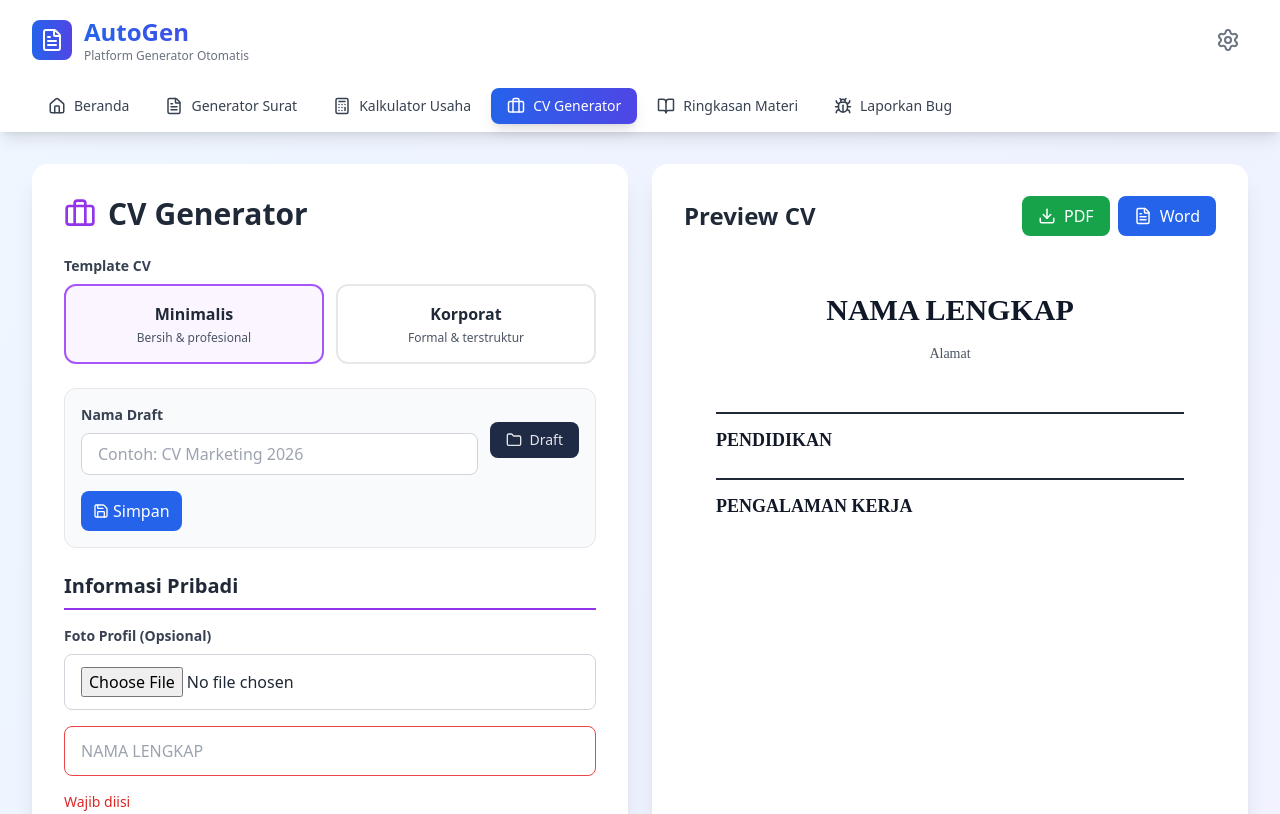
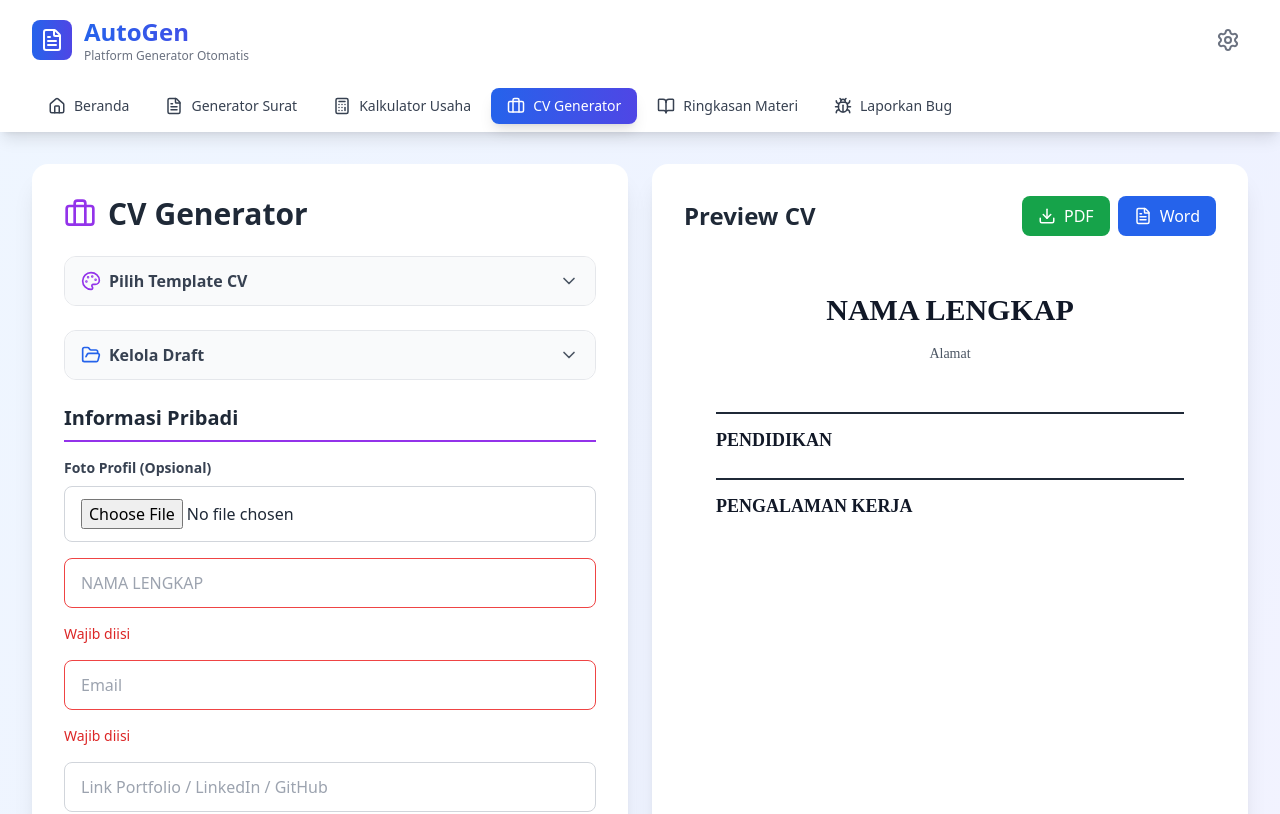
Before and after one commit to dearlyfebrianos/AutoGenerator-App, a React (Vite) app: page /cv in a window 1280 px wide. Shown: the top 814 px of the page. Built offline with nearby package versions, Linux system fonts and the light colour scheme.

Commit message:
AutoGen Apps

```diff
--- a/src/components/ui/DraftDropdown.jsx
+++ b/src/components/ui/DraftDropdown.jsx
@@ -16,7 +16,9 @@ export default function DraftDropdown({
 }) {
   const [open, setOpen] = useState(false);
   const [isMobile, setIsMobile] = useState(false);
+  const [dropdownPosition, setDropdownPosition] = useState({ top: 0, left: 0 });
   const wrapperRef = useRef(null);
+  const buttonRef = useRef(null);
 
   // Detect mobile
   useEffect(() => {
@@ -25,6 +27,49 @@ export default function DraftDropdown({
     window.addEventListener("resize", check);
     return () => window.removeEventListener("resize", check);
   }, []);
+
+  // Calculate dropdown position when opened
+  useEffect(() => {
+    if (open && buttonRef.current && !isMobile) {
+      const updatePosition = () => {
+        const rect = buttonRef.current.getBoundingClientRect();
+        setDropdownPosition({
+          top: rect.bottom + 8,
+          left: rect.left,
+        });
+      };
+
+      updatePosition();
+
+      // Update position on scroll
+      window.addEventListener('scroll', updatePosition, true);
+      window.addEventListener('resize', updatePosition);
+
+      return () => {
+        window.removeEventListener('scroll', updatePosition, true);
+        window.removeEventListener('resize', updatePosition);
+      };
+    }
+  }, [open, isMobile]);
+
+  // Keyboard shortcuts
+  useEffect(() => {
+    const handleKeyDown = (e) => {
+      // Ctrl + / to toggle dropdown
+      if (e.ctrlKey && e.key === '/') {
+        e.preventDefault();
+        setOpen(prev => !prev);
+      }
+      // Escape to close dropdown
+      if (e.key === 'Escape' && open) {
+        e.preventDefault();
+        setOpen(false);
+      }
+    };
+
+    window.addEventListener('keydown', handleKeyDown);
+    return () => window.removeEventListener('keydown', handleKeyDown);
+  }, [open]);
 
   // Close when click outside (desktop only)
   useEffect(() => {
@@ -75,17 +120,19 @@ export default function DraftDropdown({
   };
 
   return (
-    <div className="relative inline-block" ref={wrapperRef}>
+    <div className="relative" ref={wrapperRef}>
       {/* TOGGLE BUTTON */}
       <button
+        ref={buttonRef}
         onClick={() => setOpen((prev) => !prev)}
-        className="flex items-center gap-2 px-4 py-2 rounded-lg bg-[#1f2a44] hover:bg-[#263357] text-gray-200 text-sm transition"
+        className="flex items-center gap-2 px-4 py-2 rounded-lg bg-[#1f2a44] hover:bg-[#263357] text-gray-200 text-sm transition w-auto"
+        title="Ctrl + / untuk toggle"
       >
         <Folder size={16} />
         Draft {savedDrafts.length > 0 && `(${savedDrafts.length})`}
       </button>
 
-      {/* ================= DESKTOP DROPDOWN ================= */}
+      {/* ================= DESKTOP DROPDOWN - FIXED POSITION ================= */}
       <AnimatePresence>
         {!isMobile && open && (
           <motion.div
@@ -93,7 +140,14 @@ export default function DraftDropdown({
             animate={{ opacity: 1, y: 0, scale: 1 }}
             exit={{ opacity: 0, y: -10, scale: 0.95 }}
             transition={{ type: "spring", stiffness: 300, damping: 25 }}
-            className="absolute top-full right-0 mt-2 w-80 bg-[#0f172a] border border-gray-700 rounded-xl shadow-2xl z-50 overflow-hidden"
+            className="bg-[#0f172a] border border-gray-700 rounded-xl shadow-2xl overflow-hidden"
+            style={{
+              position: 'fixed',
+              top: `${dropdownPosition.top}px`,
+              left: `${dropdownPosition.left}px`,
+              width: '380px',
+              zIndex: 999999,
+            }}
           >
             <Header handleNewDraft={handleNewDraft} isMobile={false} />
 
@@ -117,7 +171,8 @@ export default function DraftDropdown({
               initial={{ opacity: 0 }}
               animate={{ opacity: 1 }}
               exit={{ opacity: 0 }}
-              className="fixed inset-0 bg-black/60 backdrop-blur-sm z-40"
+              className="fixed inset-0 bg-black/60 backdrop-blur-sm"
+              style={{ zIndex: 999998 }}
               onClick={() => setOpen(false)}
             />
 
@@ -135,8 +190,8 @@ export default function DraftDropdown({
                   setOpen(false);
                 }
               }}
-              className="fixed bottom-0 left-0 right-0 bg-[#0f172a] rounded-t-2xl shadow-2xl z-50"
-              style={{ maxHeight: "85vh", touchAction: "none" }}
+              className="fixed bottom-0 left-0 right-0 bg-[#0f172a] rounded-t-2xl shadow-2xl"
+              style={{ maxHeight: "85vh", touchAction: "none", zIndex: 999999 }}
             >
               {/* Drag handle */}
               <div className="flex justify-center pt-3">
@@ -199,7 +254,7 @@ function DraftList({
   }
 
   return (
-    <div className="divide-y divide-gray-800">
+    <div className="divide-y divide-gray-800 max-h-[400px] overflow-y-auto">
       {savedDrafts.map((draft) => (
         <div
           key={draft.id}
@@ -207,7 +262,7 @@ function DraftList({
             selectedDraftId === draft.id ? "bg-[#1e293b]" : ""
           }`}
         >
-          <div onClick={() => handleLoad(draft)} className="flex-1">
+          <div onClick={() => handleLoad(draft)} className="flex-1 min-w-0">
             <p className="text-sm text-white font-medium truncate">
               {draft.name}
             </p>
@@ -219,8 +274,11 @@ function DraftList({
           </div>
 
           <button
-            onClick={() => handleDelete(draft.id)}
-            className="ml-3 text-gray-400 hover:text-red-500 transition"
+            onClick={(e) => {
+              e.stopPropagation();
+              handleDelete(draft.id);
+            }}
+            className="ml-3 text-gray-400 hover:text-red-500 transition flex-shrink-0"
           >
             <Trash2 size={14} />
           </button>
--- a/src/pages/CVGenerator.jsx
+++ b/src/pages/CVGenerator.jsx
@@ -8,6 +8,9 @@ import {
   FolderOpen,
   FileText,
   X,
+  ChevronDown,
+  ChevronUp,
+  Palette,
 } from "lucide-react";
 import html2pdf from "html2pdf.js";
 import { toast } from "react-hot-toast";
@@ -178,13 +181,18 @@ const CVGenerator = () => {
   const [savedDrafts, setSavedDrafts] = useState([]);
   const [selectedDraftId, setSelectedDraftId] = useState("");
   const [isDraftReady, setIsDraftReady] = useState(false);
-  const [isOpen, setIsOpen] = useState(false)
+  const [isTemplateOpen, setIsTemplateOpen] = useState(false);
+  const [isDraftOpen, setIsDraftOpen] = useState(false);
   const fileInputRef = useRef(null);
   const cvRef = useRef(null);
 
+  const toggleTemplate = () => {
+    setIsTemplateOpen((prev) => !prev);
+  };
+
   const toggleDraft = () => {
-    setIsOpen(prev => !prev);
-  }
+    setIsDraftOpen((prev) => !prev);
+  };
 
   const getCurrentDraftData = () => ({
     personalInfo,
@@ -729,7 +737,7 @@ const CVGenerator = () => {
   return (
     <div className="grid grid-cols-1 lg:grid-cols-2 gap-6">
       <div className="space-y-6">
-        <div className="bg-white dark:bg-gray-800 rounded-2xl shadow-xl p-8">
+        <div className="bg-white dark:bg-gray-800 rounded-2xl shadow-xl p-8 relative">
           <h2 className="text-3xl font-bold text-gray-800 dark:text-white mb-6 flex items-center">
             <Briefcase
               className="mr-3 text-purple-600 dark:text-purple-400"
@@ -738,11 +746,42 @@ const CVGenerator = () => {
             CV Generator
           </h2>
 
-          <div className="mb-6">
-            <label className="block text-sm font-semibold text-gray-700 dark:text-gray-300 mb-2">
-              Template CV
-            </label>
-            <div className="grid grid-cols-1 md:grid-cols-2 gap-3">
+          {/* Template Selection - Collapsible */}
+          <div className="mb-6 border border-gray-200 dark:border-gray-600 rounded-xl overflow-hidden relative z-10">
+            <button
+              onClick={toggleTemplate}
+              className="w-full px-4 py-3 bg-gray-50 dark:bg-gray-700/50 flex items-center justify-between hover:bg-gray-100 dark:hover:bg-gray-700 transition-all duration-200"
+            >
+              <div className="flex items-center space-x-2">
+                <Palette
+                  className="text-purple-600 dark:text-purple-400"
+                  size={20}
+                />
+                <span className="font-semibold text-gray-700 dark:text-gray-300">
+                  Pilih Template CV
+                </span>
+              </div>
+              <div
+                className="transition-transform duration-300"
+                style={{
+                  transform: isTemplateOpen ? "rotate(180deg)" : "rotate(0deg)",
+                }}
+              >
+                <ChevronDown
+                  className="text-gray-600 dark:text-gray-400"
+                  size={20}
+                />
+              </div>
+            </button>
+
+            <div
+              className="overflow-hidden transition-all duration-300 ease-in-out"
+              style={{
+                maxHeight: isTemplateOpen ? "500px" : "0px",
+                opacity: isTemplateOpen ? 1 : 0,
+              }}
+            >
+              <div className="p-4 grid grid-cols-1 gap-3">
                 {[
                   {
                     id: "minimal",
@@ -753,14 +792,19 @@ const CVGenerator = () => {
                     id: "corporate",
                     name: "Korporat",
                     desc: "Formal & terstruktur",
-                },
+                  }
                 ].map((tpl) => (
                   <button
                     key={tpl.id}
-                  onClick={() => setTemplate(tpl.id)}
-                  className={`p-4 rounded-xl border-2 transition-all ${
+                    onClick={() => {
+                      setTemplate(tpl.id);
+                      toast.success(`Template ${tpl.name} dipilih!`, {
+                        duration: 2000,
+                      });
+                    }}
+                    className={`p-3 rounded-lg border-2 transition-all text-left transform hover:scale-[1.02] ${
                       template === tpl.id
-                      ? "border-purple-500 bg-purple-50 dark:bg-purple-900/30"
+                        ? "border-purple-500 bg-purple-50 dark:bg-purple-900/30 shadow-md"
                         : "border-gray-200 dark:border-gray-600 hover:bg-gray-50 dark:hover:bg-gray-700"
                     }`}
                   >
@@ -774,10 +818,46 @@ const CVGenerator = () => {
                 ))}
               </div>
             </div>
+          </div>
 
-          <div className="mb-6 p-4 border border-gray-200 dark:border-gray-600 rounded-xl bg-gray-50 dark:bg-gray-700/50">
-            <div className="flex items-center justify-between mb-4">
-              <div className="flex-1 mr-3">
+          {/* Draft Section - Collapsible */}
+          <div className="mb-6 border border-gray-200 dark:border-gray-600 rounded-xl relative z-[9999]">
+            <button
+              onClick={toggleDraft}
+              className="w-full px-4 py-3 bg-gray-50 dark:bg-gray-700/50 flex items-center justify-between hover:bg-gray-100 dark:hover:bg-gray-700 transition-all duration-200 rounded-xl"
+            >
+              <div className="flex items-center space-x-2">
+                <FolderOpen
+                  className="text-blue-600 dark:text-blue-400"
+                  size={20}
+                />
+                <span className="font-semibold text-gray-700 dark:text-gray-300">
+                  Kelola Draft
+                </span>
+              </div>
+              <div
+                className="transition-transform duration-300"
+                style={{
+                  transform: isDraftOpen ? "rotate(180deg)" : "rotate(0deg)",
+                }}
+              >
+                <ChevronDown
+                  className="text-gray-600 dark:text-gray-400"
+                  size={20}
+                />
+              </div>
+            </button>
+
+            <div
+              className="transition-all duration-300 ease-in-out"
+              style={{
+                maxHeight: isDraftOpen ? "500px" : "0px",
+                opacity: isDraftOpen ? 1 : 0,
+                overflow: isDraftOpen ? "visible" : "hidden",
+              }}
+            >
+              <div className="p-4">
+                <div className="mb-4">
                   <label className="block text-sm font-semibold text-gray-700 dark:text-gray-300 mb-2">
                     Nama Draft
                   </label>
@@ -785,11 +865,12 @@ const CVGenerator = () => {
                     type="text"
                     value={draftName}
                     onChange={(e) => setDraftName(e.target.value)}
-                  className="w-full px-4 py-2 rounded-lg border border-gray-300 dark:border-gray-600 bg-white dark:bg-gray-700 text-gray-800 dark:text-gray-200 focus:ring-2 focus:ring-purple-500"
+                    className="w-full px-4 py-2 rounded-lg border border-gray-300 dark:border-gray-600 bg-white dark:bg-gray-700 text-gray-800 dark:text-gray-200 focus:ring-2 focus:ring-purple-500 transition-all"
                     placeholder="Contoh: CV Marketing 2026"
                   />
                 </div>
 
+                <div className="relative z-[99999]">
                   <DraftDropdown
                     savedDrafts={savedDrafts}
                     selectedDraftId={selectedDraftId}
@@ -804,14 +885,16 @@ const CVGenerator = () => {
                   />
                 </div>
 
-            <div className="flex gap-2">
+                <div className="flex gap-2 mt-4">
                   <button
                     onClick={handleSaveDraft}
-                className="flex items-center space-x-1 px-3 py-2 bg-blue-600 text-white rounded-lg hover:bg-blue-700 transition-colors"
+                    className="flex items-center space-x-1 px-3 py-2 bg-blue-600 text-white rounded-lg hover:bg-blue-700 transition-all transform hover:scale-105"
                   >
                     <Save size={16} />
                     <span>Simpan</span>
                   </button>
+                </div>
+              </div>
             </div>
           </div>
 
@@ -1056,7 +1139,7 @@ const CVGenerator = () => {
           ))}
           <button
             onClick={addSection}
-            className="w-full py-3 bg-gradient-to-r from-purple-600 to-indigo-600 text-white rounded-lg font-semibold hover:shadow-lg transition-all flex items-center justify-center space-x-2"
+            className="w-full py-3 bg-gradient-to-r from-purple-600 to-indigo-600 text-white rounded-lg font-semibold hover:shadow-lg transition-all flex items-center justify-center space-x-2 transform hover:scale-[1.02]"
           >
             <Plus size={20} />
             <span>Tambah Section Baru</span>
@@ -1072,14 +1155,14 @@ const CVGenerator = () => {
             <div className="flex space-x-2">
               <button
                 onClick={handleDownloadCV}
-                className="flex items-center space-x-2 bg-green-600 text-white px-4 py-2 rounded-lg hover:bg-green-700 transition-all"
+                className="flex items-center space-x-2 bg-green-600 text-white px-4 py-2 rounded-lg hover:bg-green-700 transition-all transform hover:scale-105"
               >
                 <Download size={18} />
                 <span>PDF</span>
               </button>
               <button
                 onClick={handleDownloadDOCX}
-                className="flex items-center space-x-2 bg-blue-600 text-white px-4 py-2 rounded-lg hover:bg-blue-700 transition-all"
+                className="flex items-center space-x-2 bg-blue-600 text-white px-4 py-2 rounded-lg hover:bg-blue-700 transition-all transform hover:scale-105"
               >
                 <FileText size={18} />
                 <span>Word</span>
@@ -1088,7 +1171,11 @@ const CVGenerator = () => {
           </div>
           <div
             ref={cvRef}
-            className={`p-8 min-h-[800px] ${getTemplateClass()}`}
+            className={
+              template === "elegant"
+                ? ""
+                : `p-8 min-h-[800px] ${getTemplateClass()}`
+            }
             style={{ fontFamily: "'Times New Roman', Times, serif" }}
           >
             <div className="text-center mb-6 pb-6">
```
Lines whose indentation alone changed are shown as unchanged.
